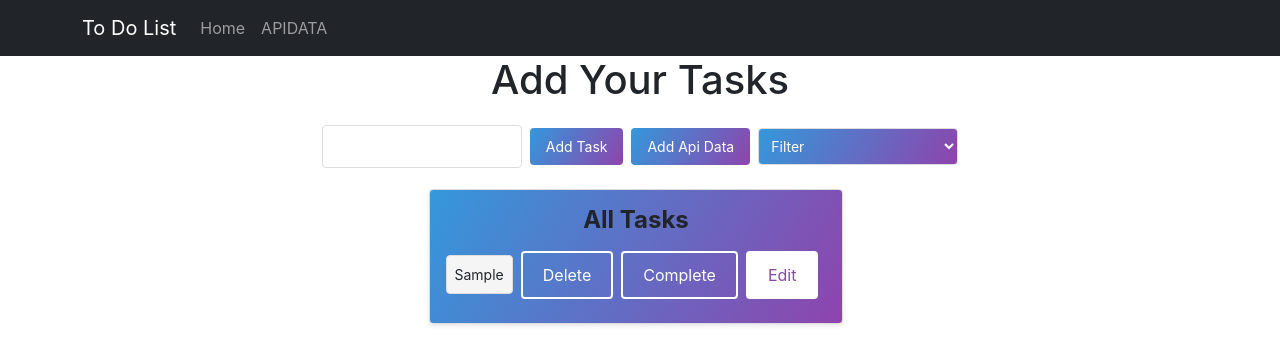
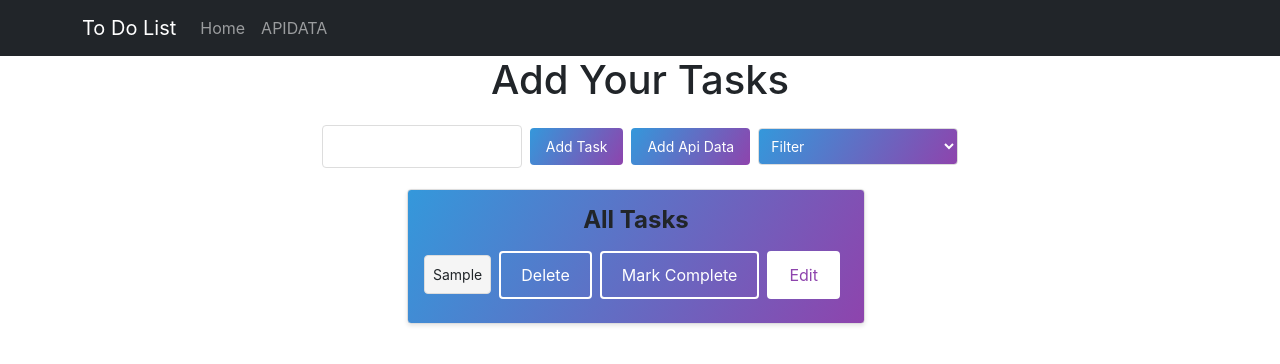
Before and after one commit to zainosti/react_project, a React (Create React App) app: page / in a window 1280 px wide. Both pictures are taken after typing "Sample" into the empty fields and a click on the button "Add Task". Shown: the top 364 px of the page. Built offline with nearby package versions, Linux system fonts and the light colour scheme.

Commit message:
changed button name

```diff
--- a/src/components/task.jsx
+++ b/src/components/task.jsx
@@ -44,7 +44,7 @@ const Task = (props) => {
           className="complete_btn"
           onClick={() => props.onComplete(props.task.id)}
         >
-          Complete
+          Mark Complete
         </button>
       )}
       {props.showincomple && (
@@ -52,7 +52,7 @@ const Task = (props) => {
           className="incomplete_btn"
           onClick={() => props.onIncomplete(props.task.id)}
         >
-          InComplete
+          Mark InComplete
         </button>
       )}
       {isEditing ? (
```
